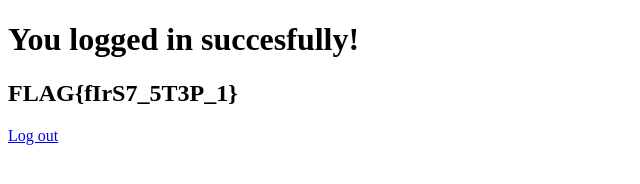
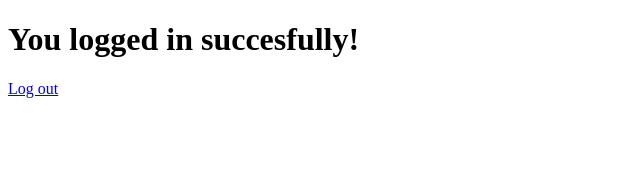
Before and after one commit to BenJan87/Baiim_project, a plain HTML site: page railway_website/pages/after_log_page.html in a window 1280 px wide. Shown: the whole page, without its empty margins (0-640 px from the left). Drawn offline with Linux system fonts and the light colour scheme.

Commit message:
Update after_log_page.html

```diff
--- a/railway_website/pages/after_log_page.html
+++ b/railway_website/pages/after_log_page.html
@@ -1,6 +1,5 @@
 <!DOCTYPE html>
 <html>
     <h1>You logged in succesfully!</h1>
-    <h2>FLAG{fIrS7_5T3P_1}</h2>
     <a href="/logout">Log out</a>
 </html>
```
